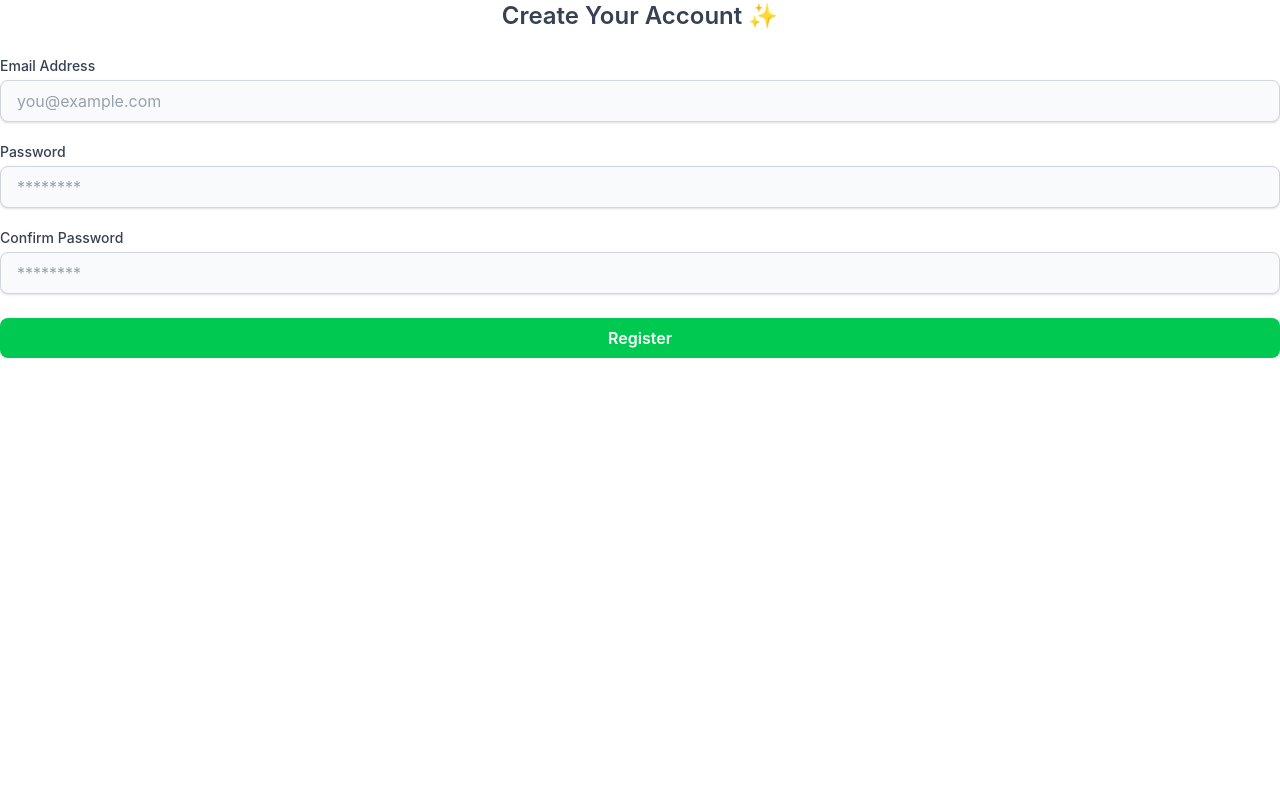
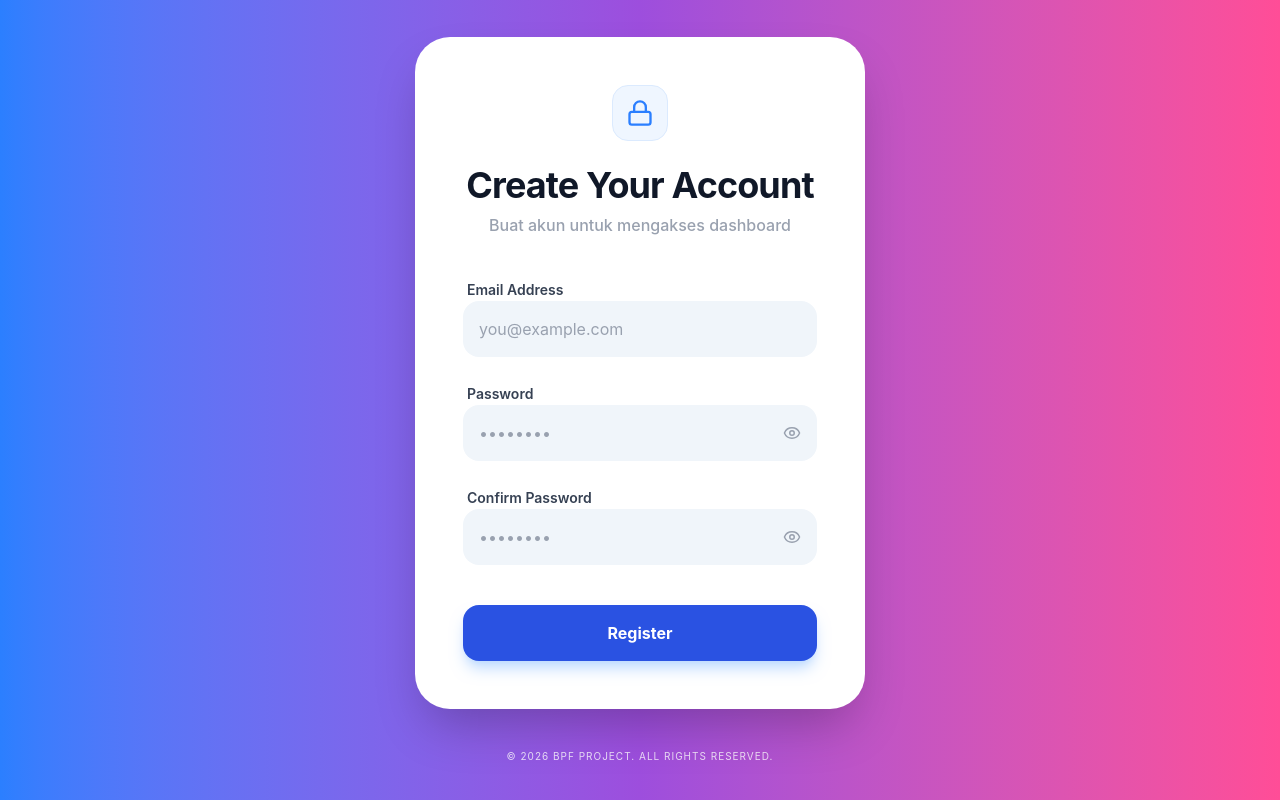
Before and after one commit to zack11112022/Sistem-Keuangan-ViennaAdmins, a React (Vite) app: page /register in a window 1280 px wide. Built offline with nearby package versions, Linux system fonts and the light colour scheme.

Commit message:
Penambahan logika pada produk serta desain ulang register dll

```diff
--- a/src/layout/Header.jsx
+++ b/src/layout/Header.jsx
@@ -1,22 +1,37 @@
-import React from 'react';
-// Perbaikan: Pastikan nama icon sesuai dengan library lucide-react terbaru
+import React, { useState } from 'react';
+import { useNavigate } from 'react-router-dom';
 import { Search, Bell, ChevronDown, User } from 'lucide-react';
 
 const Header = () => {
+  const navigate = useNavigate();
+  const [searchQuery, setSearchQuery] = useState('');
+
+  const handleSubmit = (event) => {
+    event.preventDefault();
+    const trimmedQuery = searchQuery.trim();
+    if (trimmedQuery.length > 0) {
+      navigate(`/products?search=${encodeURIComponent(trimmedQuery)}`);
+      return;
+    }
+    navigate('/products');
+  };
+
   return (
     <header className="h-20 bg-white border-b border-gray-100 flex items-center justify-between px-8 shadow-sm">
 
       {/* 1. Search Bar (Memenuhi Poin 4: Class Tailwind untuk Layouting) */}
-      <div className="relative w-96">
+      <form onSubmit={handleSubmit} className="relative w-96">
         <span className="absolute inset-y-0 left-3 flex items-center text-gray-400">
           <Search size={18} />
         </span>
         <input
           type="text"
-          placeholder="Search something..."
+          value={searchQuery}
+          onChange={(event) => setSearchQuery(event.target.value)}
+          placeholder="Search product..."
           className="w-full bg-gray-50 border-none rounded-xl py-2 pl-10 pr-4 focus:ring-2 focus:ring-indigo-500 outline-none text-sm transition-all"
         />
-      </div>
+      </form>
 
       {/* 2. User Profile & Notification (Sesuai Desain Dabang) */}
       <div className="flex items-center gap-6">
--- a/src/layout/Sidebar.jsx
+++ b/src/layout/Sidebar.jsx
@@ -1,8 +1,13 @@
 import React from 'react';
 import { LayoutDashboard, FileText, LogOut } from 'lucide-react';
-import { NavLink } from 'react-router-dom';
+import { NavLink, useNavigate } from 'react-router-dom';
 
 const Sidebar = () => {
+  const navigate = useNavigate();
+  const handleSignOut = () => {
+    localStorage.removeItem('isLoggedIn');
+    navigate('/login');
+  };
   // Menu disesuaikan dengan gambar: Dashboard dan Sales Raport
     const menuItems = [
     { name: 'Dashboard', icon: <LayoutDashboard size={20} />, path: '/' },
@@ -44,7 +49,7 @@ const Sidebar = () => {
 
       {/* Sign Out Section */}
       <div className="p-8">
-        <button className="flex items-center gap-4 text-white/80 hover:text-white transition-colors w-full group">
+        <button type="button" onClick={handleSignOut} className="flex items-center gap-4 text-white/80 hover:text-white transition-colors w-full group">
           <div className="p-1 border border-white/40 rounded group-hover:border-white">
             <LogOut size={18} />
           </div>
--- a/src/pages/auth/Register.jsx
+++ b/src/pages/auth/Register.jsx
@@ -1,67 +1,95 @@
+import React, { useState } from 'react';
+import { Lock, Eye, EyeOff } from 'lucide-react';
+import { useNavigate } from 'react-router-dom';
+
 export default function Register() {
+    const navigate = useNavigate();
+    const [showPassword, setShowPassword] = useState(false);
+    const [showConfirm, setShowConfirm] = useState(false);
+
+    const handleRegister = (e) => {
+        e.preventDefault();
+        localStorage.setItem('isLoggedIn', 'true');
+        window.location.href = '/';
+    };
+
     return (
-        <div>
-            <h2 className="text-2xl font-semibold text-gray-700 mb-6 text-center">
-                Create Your Account ✨
-            </h2>
+        <div className="min-h-screen flex flex-col items-center justify-center bg-gradient-to-r from-[#2B7FFF] via-[#9D4EDD] to-[#FF4D97] p-4">
+            <div className="w-full max-w-[450px]">
+                <div className="bg-white rounded-[35px] shadow-2xl p-12 relative overflow-hidden">
+                    <div className="flex justify-center mb-6">
+                        <div className="w-14 h-14 bg-blue-50 border border-blue-100 rounded-2xl flex items-center justify-center text-[#2B7FFF]">
+                            <Lock size={28} />
+                        </div>
+                    </div>
 
-            <form>
-                <div className="mb-5">
-                    <label
-                        htmlFor="email"
-                        className="block text-sm font-medium text-gray-700 mb-1"
-                    >
-                        Email Address
-                    </label>
+                    <div className="text-center mb-10">
+                        <h2 className="text-4xl font-bold text-gray-900 tracking-tight">Create Your Account </h2>
+                        <p className="text-gray-400 mt-2 font-medium">Buat akun untuk mengakses dashboard</p>
+                    </div>
+
+                    <form onSubmit={handleRegister} className="space-y-6">
+                        <div className="space-y-2">
+                            <label className="text-sm font-semibold text-gray-700 ml-1">Email Address</label>
+                            <div className="relative">
                                 <input
                                     type="email"
-                        id="email"
-                        className="w-full px-4 py-2 bg-gray-50 border border-gray-300 rounded-lg shadow-sm
-                            placeholder-gray-400"
                                     placeholder="you@example.com"
+                                    className="w-full pl-4 pr-4 py-4 bg-[#F0F5FA] border-none rounded-2xl outline-none text-gray-600 placeholder-gray-400 focus:ring-2 focus:ring-[#2B7FFF] transition-all"
+                                    required
                                 />
                             </div>
-
-                <div className="mb-5">
-                    <label
-                        htmlFor="password"
-                        className="block text-sm font-medium text-gray-700 mb-1"
-                    >
-                        Password
-                    </label>
-                    <input
-                        type="password"
-                        id="password"
-                        className="w-full px-4 py-2 bg-gray-50 border border-gray-300 rounded-lg shadow-sm
-                            placeholder-gray-400"
-                        placeholder="********"
-                    />
                         </div>
 
-                <div className="mb-6">
-                    <label
-                        htmlFor="confirmPassword"
-                        className="block text-sm font-medium text-gray-700 mb-1"
+                        <div className="space-y-2">
+                            <label className="text-sm font-semibold text-gray-700 ml-1">Password</label>
+                            <div className="relative">
+                                <input
+                                    type={showPassword ? 'text' : 'password'}
+                                    placeholder="••••••••"
+                                    className="w-full pl-4 pr-12 py-4 bg-[#F0F5FA] border-none rounded-2xl outline-none text-gray-600 placeholder-gray-400 focus:ring-2 focus:ring-[#2B7FFF] transition-all"
+                                    required
+                                />
+                                <button
+                                    type="button"
+                                    onClick={() => setShowPassword(!showPassword)}
+                                    className="absolute inset-y-0 right-0 pr-4 flex items-center text-gray-400 hover:text-[#2B7FFF] transition-colors"
                                 >
-                        Confirm Password
-                    </label>
+                                    {showPassword ? <EyeOff size={18} /> : <Eye size={18} />}
+                                </button>
+                            </div>
+                        </div>
+
+                        <div className="space-y-2">
+                            <label className="text-sm font-semibold text-gray-700 ml-1">Confirm Password</label>
+                            <div className="relative">
                                 <input
-                        type="password"
-                        id="confirmPassword"
-                        className="w-full px-4 py-2 bg-gray-50 border border-gray-300 rounded-lg shadow-sm
-                            placeholder-gray-400"
-                        placeholder="********"
+                                    type={showConfirm ? 'text' : 'password'}
+                                    placeholder="••••••••"
+                                    className="w-full pl-4 pr-12 py-4 bg-[#F0F5FA] border-none rounded-2xl outline-none text-gray-600 placeholder-gray-400 focus:ring-2 focus:ring-[#2B7FFF] transition-all"
+                                    required
                                 />
+                                <button
+                                    type="button"
+                                    onClick={() => setShowConfirm(!showConfirm)}
+                                    className="absolute inset-y-0 right-0 pr-4 flex items-center text-gray-400 hover:text-[#2B7FFF] transition-colors"
+                                >
+                                    {showConfirm ? <EyeOff size={18} /> : <Eye size={18} />}
+                                </button>
+                            </div>
                         </div>
 
                         <button
                             type="submit"
-                    className="w-full bg-green-500 hover:bg-green-600 text-white font-semibold py-2 px-4
-                        rounded-lg transition duration-300"
+                            className="w-full bg-[#2A52E2] hover:bg-blue-700 text-white font-bold py-4 rounded-2xl shadow-lg shadow-blue-200 transition-all active:scale-[0.98] mt-4"
                         >
                             Register
                         </button>
                     </form>
                 </div>
+
+                <p className="text-center text-white/80 text-[10px] mt-10 tracking-widest uppercase">© 2026 BPF PROJECT. ALL RIGHTS RESERVED.</p>
+            </div>
+        </div>
     )
 }
```
Also changed, not shown: src/pages/auth/Products.jsx (+30 -3 lines), 1 other file (tests, documents, lock files or other folders). Lines whose indentation alone changed are shown as unchanged.
